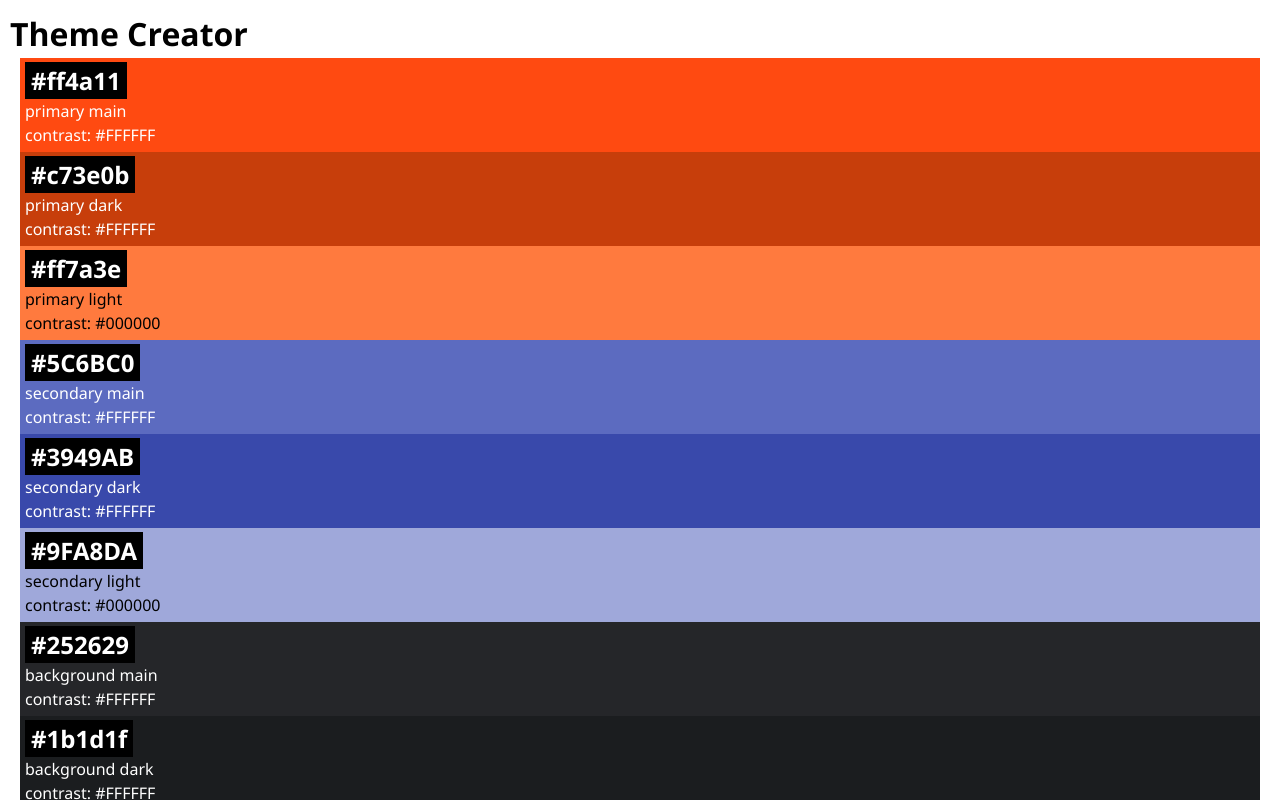
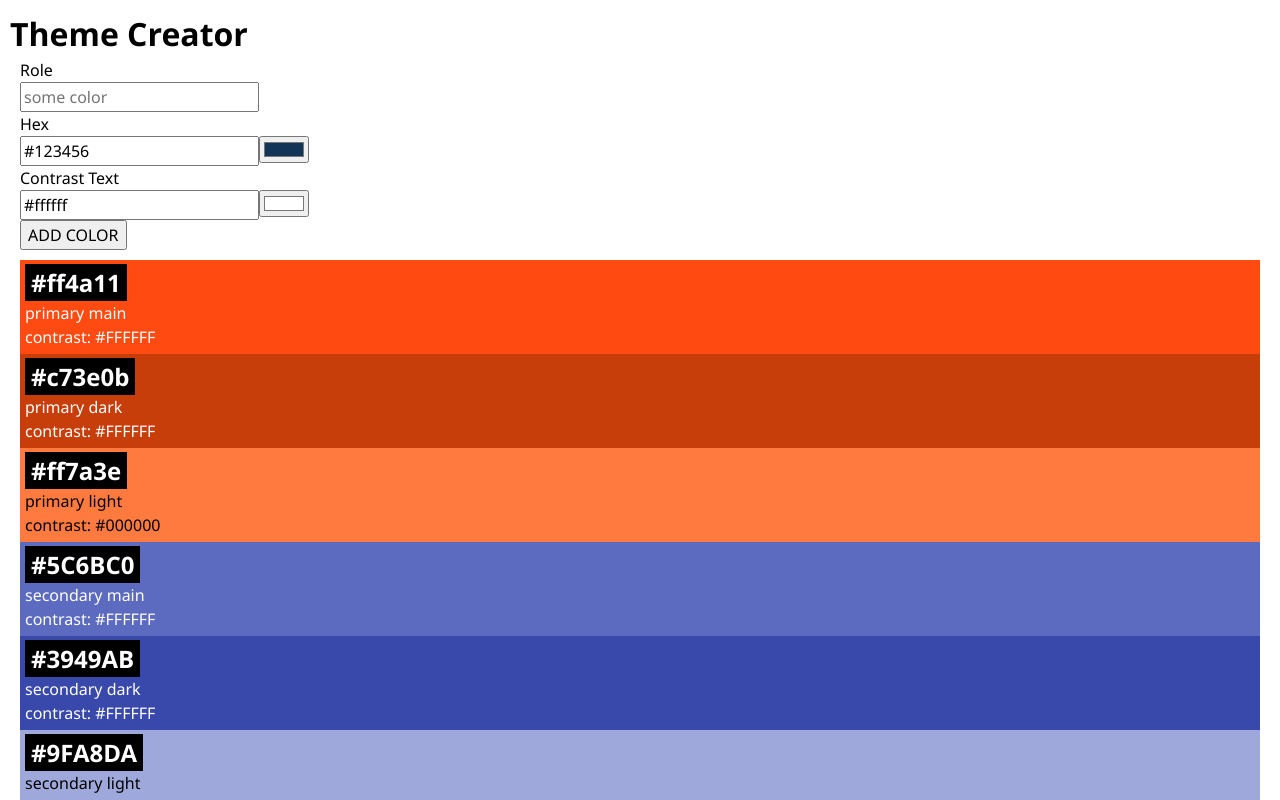
Before and after one commit to fabianjuppe/color-theme-creator-app, a React (Vite) app: page / in a window 1280 px wide. Shown: the top 800 px of the page. Built offline with nearby package versions, Linux system fonts and the light colour scheme.

Commit message:
add a color to the theme

```diff
--- a/package.json
+++ b/package.json
@@ -13,6 +13,7 @@
   "dependencies": {
     "@octokit/rest": "^20.1.0",
     "dotenv": "^16.4.5",
+    "nanoid": "^5.1.6",
     "react": "^18.2.0",
     "react-dom": "^18.2.0"
   },
--- a/src/App.jsx
+++ b/src/App.jsx
@@ -1,13 +1,23 @@
 import { initialColors } from "./lib/colors";
 import Color from "./Components/Color/Color";
+import ColorForm from "./Components/ColorForm/ColorForm";
 import "./App.css";
+import { useState } from "react";
 
 function App() {
+    const [colors, setColors] = useState(initialColors);
+
+    function handleAddColor(newColor) {
+        setColors([newColor, ...colors]);
+        console.log(newColor);
+    }
+
     return (
         <>
             <h1>Theme Creator</h1>
+            <ColorForm onAddColor={handleAddColor} />
             <ul>
-                {initialColors.map((color) => (
+                {colors.map((color) => (
                     <li key={color.id}>
                         <Color color={color} />
                     </li>
--- /dev/null
+++ b/src/Components/ColorForm/ColorForm.css
@@ -0,0 +1,6 @@
+.color-form {
+    display: flex;
+    flex-direction: column;
+    align-items: start;
+    padding: 0 0 10px 10px;
+}
--- /dev/null
+++ b/src/Components/ColorForm/ColorForm.jsx
@@ -0,0 +1,38 @@
+import { nanoid } from "nanoid";
+import ColorInput from "../ColorInput/ColorInput";
+import "./ColorForm.css";
+
+export default function ColorForm({ onAddColor }) {
+    function handleSubmit(event) {
+        event.preventDefault();
+        const formData = new FormData(event.target);
+        const data = Object.fromEntries(formData);
+
+        onAddColor({
+            id: nanoid(),
+            role: data.role,
+            hex: data.hex,
+            contrastText: data.contrastText,
+        });
+
+        event.target.reset();
+    }
+
+    return (
+        <form className="color-form" onSubmit={handleSubmit}>
+            <label htmlFor="role">Role</label>
+            <input
+                id="role"
+                type="text"
+                name="role"
+                placeholder="some color"
+                required
+            />
+            <label htmlFor="hex">Hex</label>
+            <ColorInput id="hex" hex="#123456" />
+            <label htmlFor="contrastText">Contrast Text</label>
+            <ColorInput id="contrastText" hex="#ffffff" />
+            <button type="submit">ADD COLOR</button>
+        </form>
+    );
+}
--- /dev/null
+++ b/src/Components/ColorInput/ColorInput.css
@@ -0,0 +1,4 @@
+.color-input {
+    display: flex;
+    display: row;
+}
--- /dev/null
+++ b/src/Components/ColorInput/ColorInput.jsx
@@ -0,0 +1,29 @@
+import { useState } from "react";
+import "./ColorInput.css";
+
+export default function ColorInput({ id, hex }) {
+    const [input, setInput] = useState(hex);
+
+    function handleInput(event) {
+        setInput(event.target.value);
+    }
+
+    return (
+        <div className="color-input">
+            <input
+                id={id}
+                type="text"
+                name={id}
+                value={input}
+                onChange={handleInput}
+            />
+            <input
+                id={`color-${id}`}
+                type="color"
+                name={`color-${id}`}
+                value={input}
+                onChange={handleInput}
+            />
+        </div>
+    );
+}
```
Also changed, not shown: 1 other file (tests, documents, lock files or other folders).
